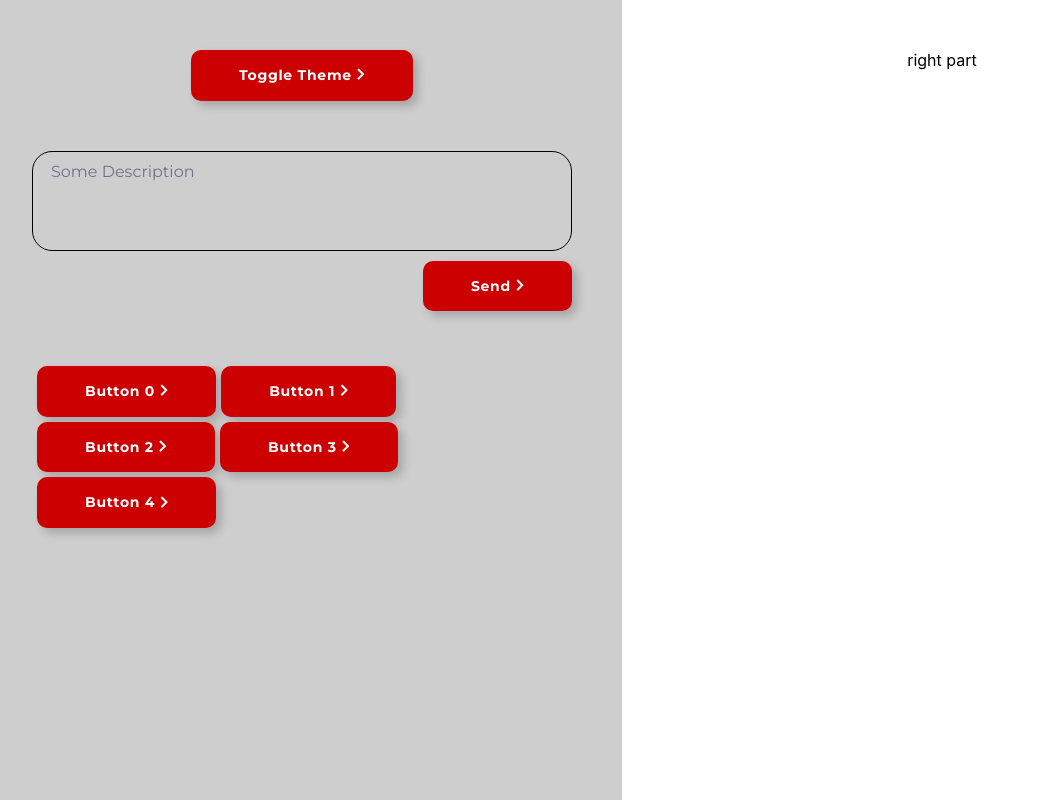
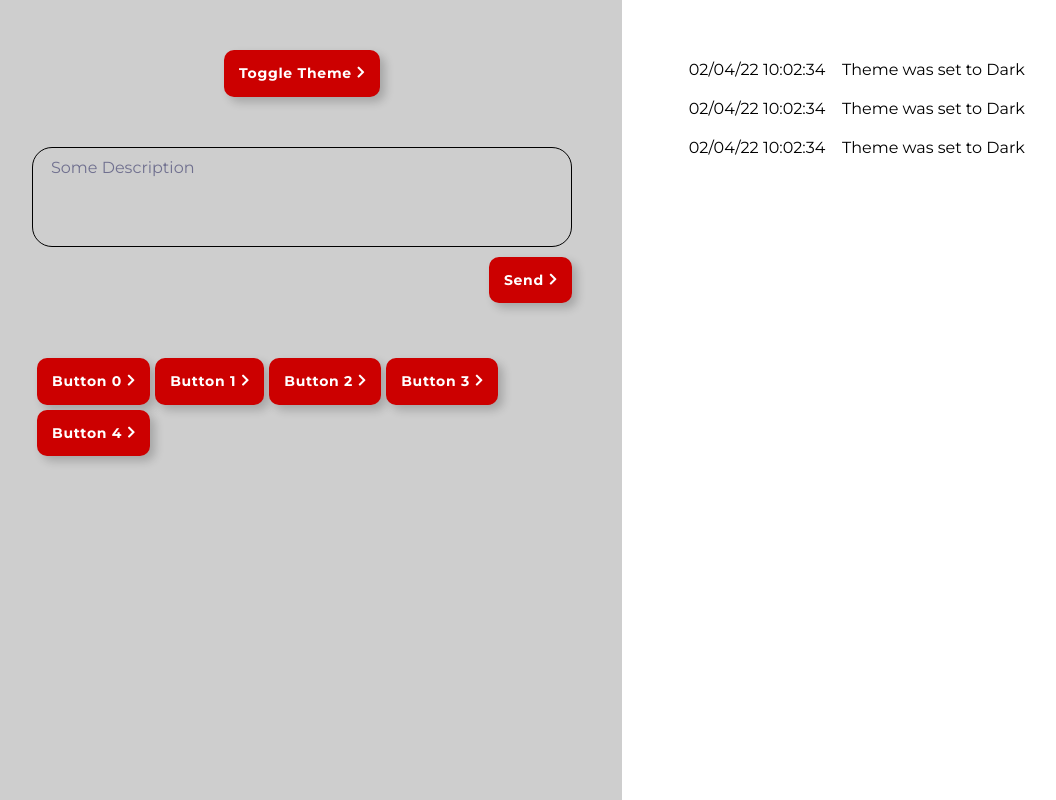
Before and after one commit to luckyboy125/basic-react-fundamentals, a React (Create React App) app: page / in a window 1280 px wide. Shown: the whole page, without its empty margins (18-1074 px from the left). Built offline with nearby package versions, Linux system fonts and the light colour scheme.

Commit message:
finish css of right part

```diff
--- a/src/App.tsx
+++ b/src/App.tsx
@@ -5,10 +5,29 @@ import TextareaAutosize from "@material-ui/core/TextareaAutosize";
 import { useStyles } from "./Style";
 import { ThemeContext } from "./theme/ThemeProvider";
 
+interface rightPartProps {
+  date: string;
+  des: string;
+}
+
 function App() {
   const classes = useStyles();
   const [des, setDes] = useState("");
   const buttonArray = [0, 1, 2, 3, 4];
+  const rightPartArray: rightPartProps[] = [
+    {
+      date: "02/04/22 10:02:34",
+      des: "Theme was set to Dark",
+    },
+    {
+      date: "02/04/22 10:02:34",
+      des: "Theme was set to Dark",
+    },
+    {
+      date: "02/04/22 10:02:34",
+      des: "Theme was set to Dark",
+    },
+  ];
 
   const darkTheme = "darkTheme";
   const lightTheme = "lightTheme";
@@ -66,7 +85,16 @@ function App() {
           })}
         </div>
       </div>
-      <div className={classes.right}>right part</div>
+      <div className={classes.right}>
+        {rightPartArray.map((item: rightPartProps, index) => {
+          return (
+            <div key={index} className={classes.item}>
+              <span className={classes.msgDate}>{item.date}</span>
+              <span className={classes.msgDes}>{item.des}</span>
+            </div>
+          );
+        })}
+      </div>
     </div>
   );
 }
--- a/src/Style.tsx
+++ b/src/Style.tsx
@@ -74,5 +74,26 @@ export const useStyles = makeStyles((theme: Theme) =>
       width: "50%",
       background: theme.palette.background.paper,
     },
+    item: {
+      padding: "10px",
+      display: "flex",
+      alignItems: "center",
+    },
+    msgDate: {
+      width: "150px",
+      fontFamily: "Montserrat",
+      fontWeight: "normal",
+      fontSize: "16px",
+      color: theme.palette.primary.contrastText,
+    },
+    msgDes: {
+      flexGrow: 1,
+      fontFamily: "Montserrat",
+      fontWeight: "normal",
+      fontSize: "16px",
+      marginLeft: "10px",
+      textAlign: "start",
+      color: theme.palette.primary.contrastText,
+    },
   })
 );
--- a/src/component/ActionButton/ActionButtonStyles.tsx
+++ b/src/component/ActionButton/ActionButtonStyles.tsx
@@ -14,7 +14,7 @@ export const ActionButtonStyles = makeStyles((theme: Theme) =>
       boxShadow: "5px 5px 10px rgb(0 0 0 / 20%)",
       transitionDelay: "0ms",
       transitionDuration: "600ms",
-      padding: "12px 48px",
+      padding: "10px 15px",
       "& i": {
         marginLeft: "5px",
         fontSize: "13px",
```
